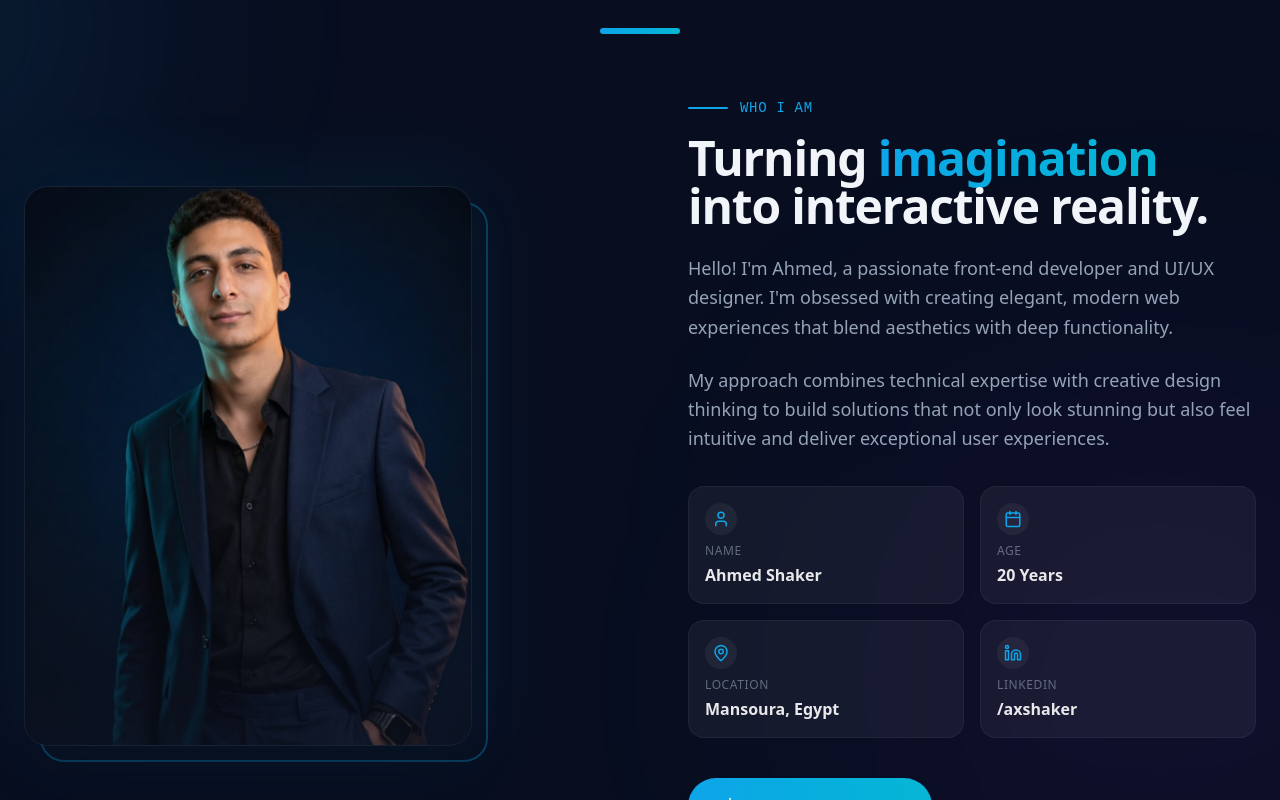
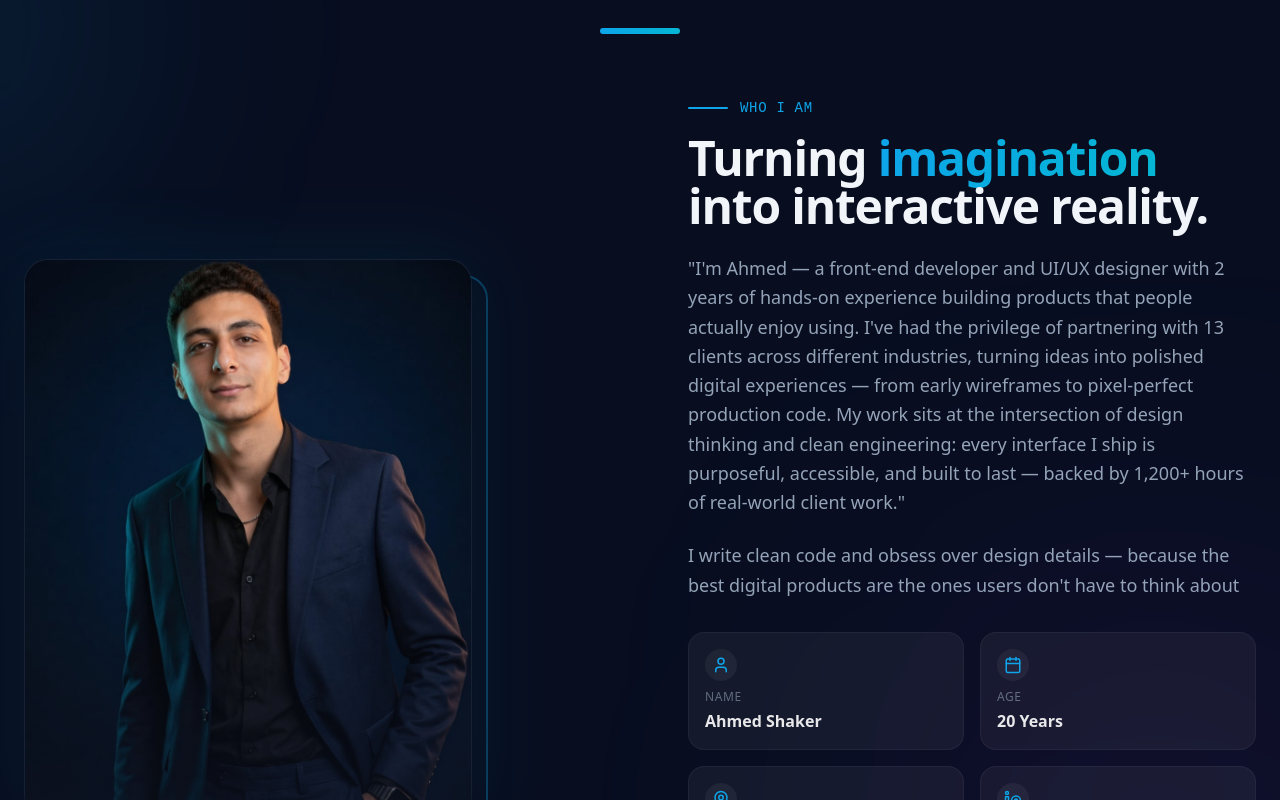
Before and after one commit to AhmdShakerx/Protofolio, a React (Vite) app: page / in a window 1280 px wide. Shown: the part 968-1768 px from the top of the page. Built offline with nearby package versions, Linux system fonts and the light colour scheme.

Commit message:
Update App.tsx

```diff
--- a/src/App.tsx
+++ b/src/App.tsx
@@ -326,10 +326,10 @@ export default function App() {
                   Turning <span className="text-transparent bg-clip-text bg-linear-to-r from-primary to-accent">imagination</span> into interactive reality.
                 </h3>
                 <p className="text-gray text-lg mb-6 leading-relaxed">
-                  Hello! I'm Ahmed, a passionate front-end developer and UI/UX designer. I'm obsessed with creating elegant, modern web experiences that blend aesthetics with deep functionality.
+                 "I'm Ahmed — a front-end developer and UI/UX designer with 2 years of hands-on experience building products that people actually enjoy using. I've had the privilege of partnering with 13 clients across different industries, turning ideas into polished digital experiences — from early wireframes to pixel-perfect production code. My work sits at the intersection of design thinking and clean engineering: every interface I ship is purposeful, accessible, and built to last — backed by 1,200+ hours of real-world client work."
                 </p>
                 <p className="text-gray text-lg leading-relaxed">
-                  My approach combines technical expertise with creative design thinking to build solutions that not only look stunning but also feel intuitive and deliver exceptional user experiences.
+                 I write clean code and obsess over design details — because the best digital products are the ones users don't have to think about
                 </p>
               </motion.div>
 
```
